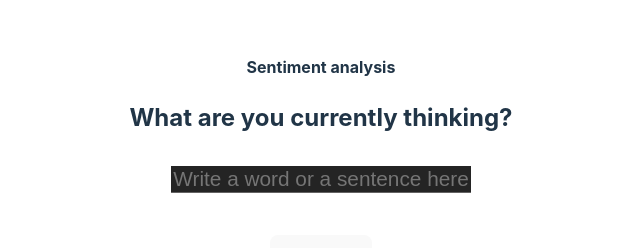
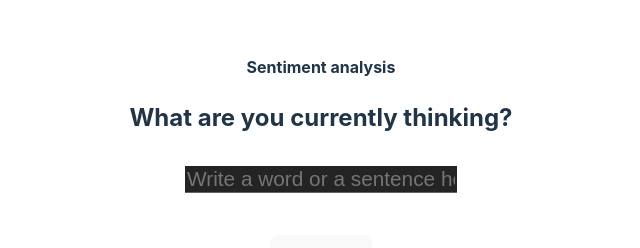
Before and after one commit to inkaliinalauranto/Deployed-React-Frontend, a React (Vite) app: page / in a window 1280 px wide. Shown: the part 194-442 px from the top of the page, without its empty margins (319-959 px from the left). Built offline with nearby package versions, Linux system fonts and the light colour scheme.

Commit message:
Vaihdettu input-kentän field-sizing property width-propertyyn, jotta skaalautuminen mobiililaitteelle on parempi.

```diff
--- a/src/index.css
+++ b/src/index.css
@@ -30,9 +30,7 @@ input {
   margin: 10px;
   border: none;
   font-size: 1.3em;
-  field-sizing: content;
-  min-width: 14em;
-  max-width: 40em;
+  width: fit-content;
   background-color: #242424;
   border-bottom: 1px solid rgb(100, 99, 99);
   &:focus {
```
